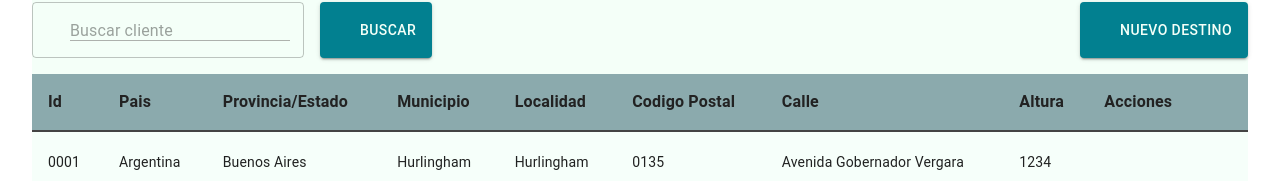
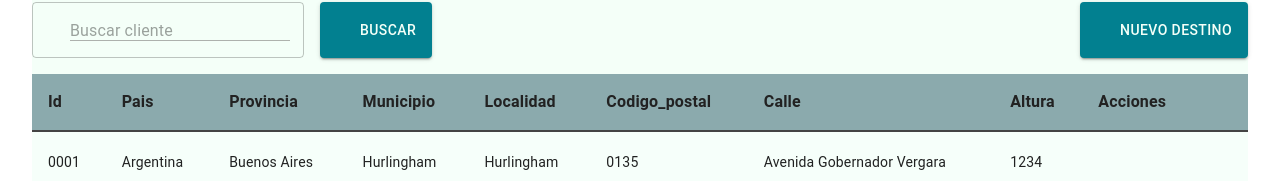
Before and after one commit to DesApp-2025c1-Grupo-8/FrontEnd, a React (Vite) app: page /destinations in a window 1280 px wide. Shown: the part 190-371 px from the top of the page. Built offline with nearby package versions, Linux system fonts and the light colour scheme; some icons are missing.

Commit message:
fix(destination):
Improve destination API handling
Implement address copy function

```diff
--- a/src/pages/Destinations.jsx
+++ b/src/pages/Destinations.jsx
@@ -17,7 +17,31 @@ function Destinations() {
   const [searchInput, setSearchInput] = useState("");
   const [searchTerm, setSearchTerm] = useState("");
 
-  const handleCopy = (row) => alert(`Copiar destino: ${row.id}`);
+  const handleCopy = (row) => {
+    const {
+      calle = "",
+      altura = "",
+      municipio = "",
+      localidad = "",
+      codigo_postal = "",
+      provincia = "",
+      pais = "",
+    } = row;
+
+    const direccionFormateada =
+      `${calle}, ${altura}, ${municipio}, ${localidad}, CP:${codigo_postal}, ${provincia}, ${pais}`.trim();
+
+    navigator.clipboard
+      .writeText(direccionFormateada)
+      .then(() => {
+        alert("Dirección copiada al portapapeles.");
+      })
+      .catch((err) => {
+        console.error("Error al copiar:", err);
+        alert("No se pudo copiar la dirección.");
+      });
+  };
+
   const handleDelete = (row) => alert(`Eliminar destino: ${row.id}`);
 
   const columnas = destinos.length > 0 ? Object.keys(destinos[0]) : [];
--- a/src/redux/destinos/destinosSlice.js
+++ b/src/redux/destinos/destinosSlice.js
@@ -4,73 +4,73 @@ const initialState = {
   lista: [
     {
       id: "0001",
-      Pais: "Argentina",
-      "Provincia/Estado": "Buenos Aires",
-      Municipio: "Hurlingham",
-      Localidad: "Hurlingham",
-      CodigoPostal: "0135",
-      Calle: "Avenida Gobernador Vergara",
-      Altura: "1234",
+      pais: "Argentina",
+      provincia: "Buenos Aires",
+      municipio: "Hurlingham",
+      localidad: "Hurlingham",
+      codigo_postal: "0135",
+      calle: "Avenida Gobernador Vergara",
+      altura: "1234",
     },
     {
       id: "0002",
-      Pais: "Argentina",
-      "Provincia/Estado": "Buenos Aires",
-      Municipio: "Hurlingham",
-      Localidad: "Hurlingham",
-      CodigoPostal: "0135",
-      Calle: "Avenida Roca",
-      Altura: "2531",
+      pais: "Argentina",
+      "provincia": "Buenos Aires",
+      municipio: "Hurlingham",
+      localidad: "Hurlingham",
+      codigo_postal: "0135",
+      calle: "Avenida Roca",
+      altura: "2531",
     },
     {
       id: "0003",
-      Pais: "Argentina",
-      "Provincia/Estado": "Buenos Aires",
-      Municipio: "Hurlingham",
-      Localidad: "Hurlingham",
-      CodigoPostal: "0135",
-      Calle: "Avenida Gobernador Vergara",
-      Altura: "7534",
+      pais: "Argentina",
+      "provincia": "Buenos Aires",
+      municipio: "Hurlingham",
+      localidad: "Hurlingham",
+      codigo_postal: "0135",
+      calle: "Avenida Gobernador Vergara",
+      altura: "7534",
     },
     {
       id: "0004",
-      Pais: "Argentina",
-      "Provincia/Estado": "Buenos Aires",
-      Municipio: "Hurlingham",
-      Localidad: "Hurlingham",
-      CodigoPostal: "0135",
-      Calle: "Avenida Jauretche",
-      Altura: "456",
+      pais: "Argentina",
+      "provincia": "Buenos Aires",
+      municipio: "Hurlingham",
+      localidad: "Hurlingham",
+      codigo_postal: "0135",
+      calle: "Avenida Jauretche",
+      altura: "456",
     },
     {
       id: "0005",
-      Pais: "Argentina",
-      "Provincia/Estado": "Buenos Aires",
-      Municipio: "Hurlingham",
-      Localidad: "Hurlingham",
-      CodigoPostal: "0135",
-      Calle: "Bustamante",
-      Altura: "1696",
+      pais: "Argentina",
+      "provincia": "Buenos Aires",
+      municipio: "Hurlingham",
+      localidad: "Hurlingham",
+      codigo_postal: "0135",
+      calle: "Bustamante",
+      altura: "1696",
     },
     {
       id: "0006",
-      Pais: "Argentina",
-      "Provincia/Estado": "Buenos Aires",
-      Municipio: "Hurlingham",
-      Localidad: "Hurlingham",
-      CodigoPostal: "0135",
-      Calle: "Argerich",
-      Altura: "976",
+      pais: "Argentina",
+      "provincia": "Buenos Aires",
+      municipio: "Hurlingham",
+      localidad: "Hurlingham",
+      codigo_postal: "0135",
+      calle: "Argerich",
+      altura: "976",
     },
     {
       id: "0007",
-      Pais: "Argentina",
-      "Provincia/Estado": "Buenos Aires",
-      Municipio: "Hurlingham",
-      Localidad: "Hurlingham",
-      CodigoPostal: "0135",
-      Calle: "Ricchieri",
-      Altura: "1616",
+      pais: "Argentina",
+      "provincia": "Buenos Aires",
+      municipio: "Hurlingham",
+      localidad: "Hurlingham",
+      codigo_postal: "0135",
+      calle: "Ricchieri",
+      altura: "1616",
     },
   ],
   seleccionado: null,
--- /dev/null
+++ b/src/redux/direcciones/direccionesSlice.js
@@ -0,0 +1,65 @@
+import { createSlice, createAsyncThunk } from "@reduxjs/toolkit"
+
+export const buscarDirecciones = createAsyncThunk("direccion/buscarDirecciones", async (query, { rejectWithValue }) => {
+  try {
+    const timestamp = new Date().getTime()
+    const url = `https://nominatim.openstreetmap.org/search?format=json&addressdetails=1&limit=40&countrycodes=ar&q=${encodeURIComponent(
+      query,
+    )}&_=${timestamp}`
+
+    const response = await fetch(url, {
+      headers: {
+        "Accept-Language": "es"
+      },
+    })
+
+    if (!response.ok) {
+      throw new Error(`Error HTTP: ${response.status}`)
+    }
+
+    const data = await response.json()
+
+    // Filtramos resultados más relevantes
+    return data.filter((item) =>
+      ["highway", "place", "building", "residential", "house", "address"].includes(item.class),
+    )
+  } catch (error) {
+    console.error("Error al buscar direcciones:", error)
+    return rejectWithValue(error.message)
+  }
+})
+
+const direccionesSlice = createSlice({
+  name: "direccion",
+  initialState: {
+    sugerencias: [],
+    estado: "idle", // idle | loading | succeeded | failed
+    error: null,
+  },
+  reducers: {
+    limpiarSugerencias: (state) => {
+      state.sugerencias = []
+      state.estado = "idle"
+      state.error = null
+    },
+  },
+  extraReducers: (builder) => {
+    builder
+      .addCase(buscarDirecciones.pending, (state) => {
+        state.estado = "loading"
+        state.error = null
+      })
+      .addCase(buscarDirecciones.fulfilled, (state, action) => {
+        state.estado = "succeeded"
+        state.sugerencias = action.payload
+      })
+      .addCase(buscarDirecciones.rejected, (state, action) => {
+        state.estado = "failed"
+        state.error = action.payload || action.error.message
+        state.sugerencias = []
+      })
+  },
+})
+
+export const { limpiarSugerencias } = direccionesSlice.actions
+export default direccionesSlice.reducer
--- a/src/utilidades/store.js
+++ b/src/utilidades/store.js
@@ -6,6 +6,7 @@ import mercaderiaReducer from '../redux/mercaderia/mercaderiaSlice';
 import reportesReducer from '../redux/reportes/reportesSlice';
 import categoriasReducer from '../redux/categorias/categoriasSlice';
 import estadosRemitoReducer from '../redux/estadosRemito/estadosRemitoSlice';
+import direccionesReducer from '../redux/direcciones/direccionesSlice';
 
 export const store = configureStore({
   reducer: {
@@ -16,5 +17,6 @@ export const store = configureStore({
     reportes: reportesReducer,
     categorias: categoriasReducer,
     estadosRemito: estadosRemitoReducer,
+    direcciones: direccionesReducer
   },
 });
```
Also changed, not shown: src/components/ModalDestino.jsx (+113 -98 lines).
